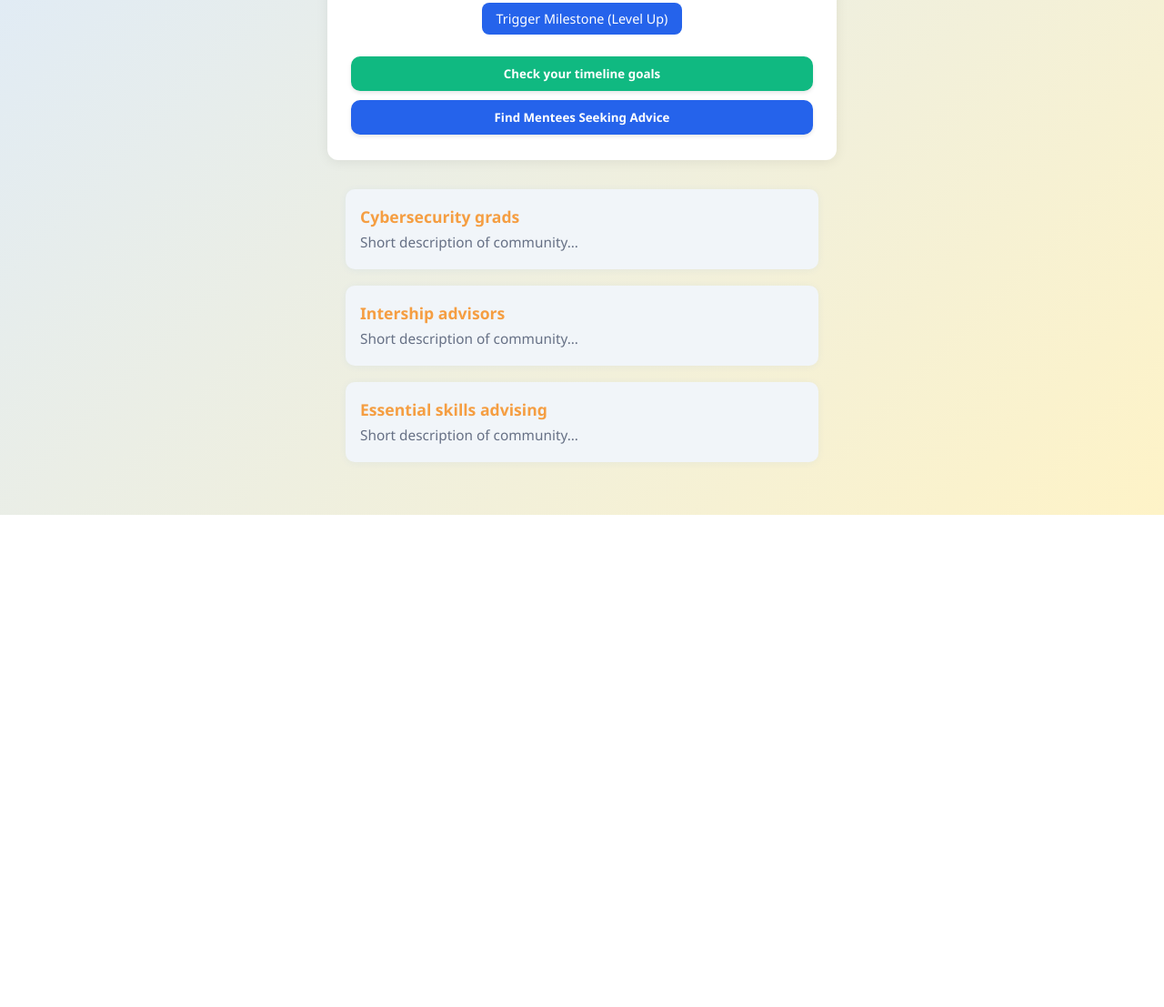
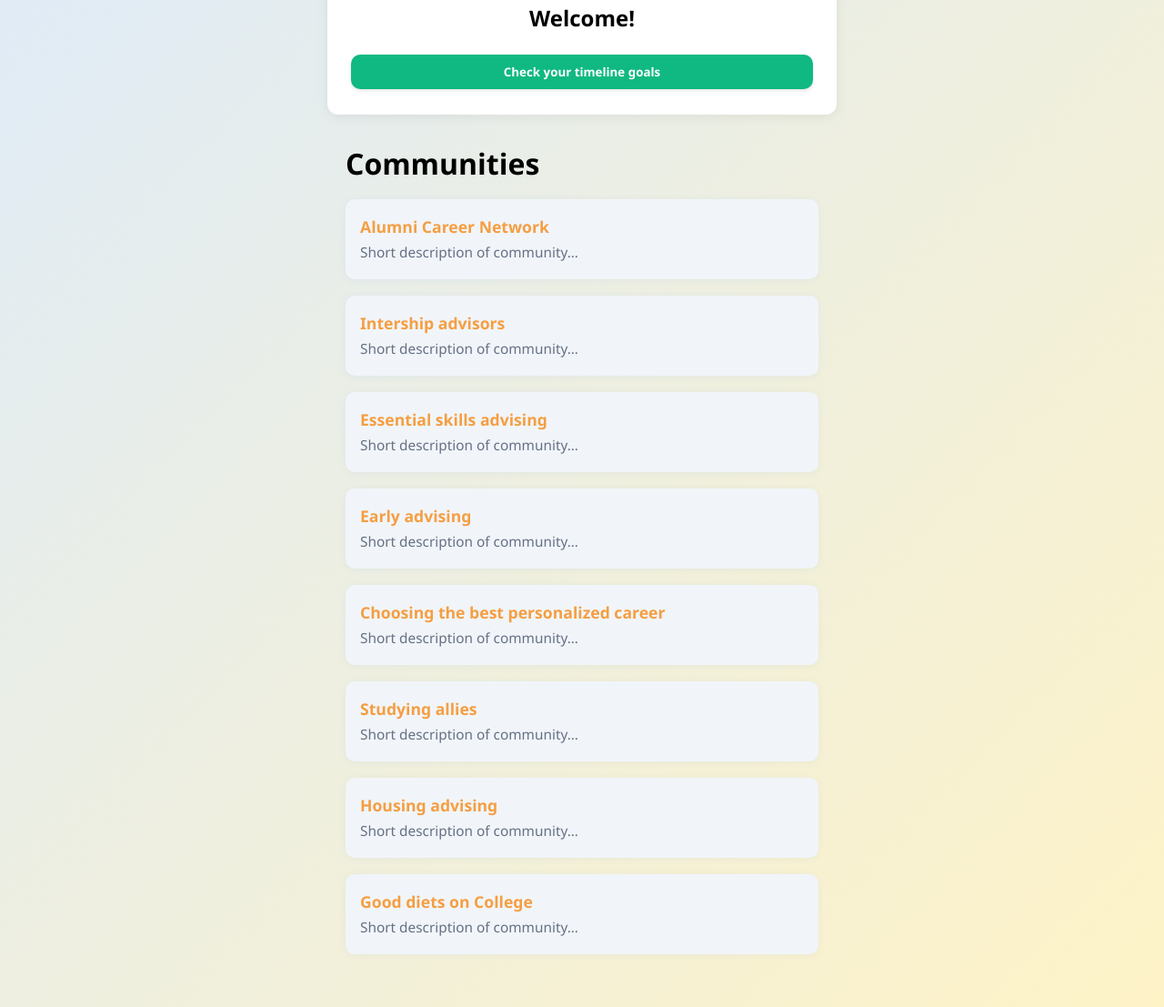
Before and after one commit to cfactoriza/HCI_AlumnUs_Project, a plain HTML site: page Frontend/HomePage/home.html in a window 1280 px wide. Shown: the part 383-1490 px from the top of the page at 91% size. Before the commit the page ends 949 px from the top, so only its background shows below. Drawn offline with Linux system fonts and the light colour scheme.

Commit message:
Level up system and extra decorations

```diff
--- a/Frontend/HomePage/home.css
+++ b/Frontend/HomePage/home.css
@@ -62,6 +62,9 @@ body {
     align-items: center; /* Centers content horizontally */
     margin: 0 auto 16px auto;
     padding: 5px;
+    border-color:blue;
+    border-width: 8px;
+
 }
 
 /* Row 1: Avatar and Username */
@@ -227,6 +230,11 @@ a {
     box-shadow: 0 2px 4px rgba(0,0,0,0.1);
 }
 
+.header{
+    margin: 18px auto;
+    max-width: 520px;
+}
+
 /* Responsive */
 @media (max-width: 700px) {
     .container {
--- a/Frontend/HomePage/home.html
+++ b/Frontend/HomePage/home.html
@@ -29,26 +29,35 @@
             </div>
 
         </div>
+
+
+        <!-- THIS IS FOR NULLIFYING THE TRIGGER FOR LEVELING UP
         <div class="level-up-action">
             <button onclick="levelUp()">Trigger Milestone (Level Up)</button>
         </div>
 
+        -->
+
+         <div class="level-up-action">
+            <h2>Welcome!</h2>
+        </div>
         <a href="../Timeline/index.html">
           <div >
             <button class="timeline-button"> Check your timeline goals</button>
           </div>
         </a>
 
-        <a href="../MenteeSearch/menteeSearch.html">
-          <div style="margin-top: 10px;">
-            <button class="search-mentee-button"> Find Mentees Seeking Advice</button>
-          </div>
-        </a>
+
       </div>
+
+      <div class="header">
+          <h1>Communities</h1>
+      </div>
+
 
       <a href="../CommunityPage/community.html" class="card-link">
         <div class="card">
-          <h2>Cybersecurity grads</h2>
+          <h2>Alumni Career Network</h2>
           <p>Short description of community...</p>
         </div>
       </a>
@@ -65,6 +74,31 @@
         <p>Short description of community...</p>
       </div>
 
+      <div class="card">
+        <h2>Early advising</h2>
+        <p>Short description of community...</p>
+      </div>
+
+      <div class="card">
+        <h2>Choosing the best personalized career</h2>
+        <p>Short description of community...</p>
+      </div>
+
+      <div class="card">
+        <h2>Studying allies</h2>
+        <p>Short description of community...</p>
+      </div>
+
+      <div class="card">
+        <h2>Housing advising</h2>
+        <p>Short description of community...</p>
+      </div>
+
+      <div class="card">
+        <h2>Good diets on College</h2>
+        <p>Short description of community...</p>
+      </div>
+
       <script src="../LevelUp/IconGrowth.js"></script>
     </body>
 </html>
--- a/Frontend/LevelUp/IconGrowth.js
+++ b/Frontend/LevelUp/IconGrowth.js
@@ -1,3 +1,5 @@
+
+
 const icons = [
   "../LevelUp/Images/Level1.png", // Tier 1 (Lv 1-5)
   "../LevelUp/Images/Level2.png", // Tier 2 (Lv 6-10)
@@ -55,12 +57,12 @@ function levelUp() {
   const maxLevel = icons.length * levelsPerTier;
 
   if (level < maxLevel - 1) {
-    level++;
+    //level++;
     updateAvatar();
 
   } else if (level === maxLevel - 1) {
     // Handle final level up
-    level++;
+    //level++;
     updateAvatar();
     document.getElementById("level-info").textContent = "Max Level Reached!";
 
@@ -70,5 +72,6 @@ function levelUp() {
   }
 }
 
+
 // Initial render when the script loads to set the current level and icon
 window.onload = updateAvatar;
```
Also changed, not shown: Frontend/CommunityPage/community.css (+14 -0 lines), Frontend/CommunityPage/community.html (+8 -0 lines), Frontend/CreatePost/createPost.html (+4 -1 lines), Frontend/CreatePost/createPost.js (+15 -0 lines), Frontend/LevelUp/IconGrowth.html (+1 -1 lines), Frontend/LevelUpDemo/index.html (+4 -0 lines), Frontend/MenteeSearch/menteeSearch.js (+7 -0 lines), Frontend/Timeline/timeline.js (+16 -0 lines).
